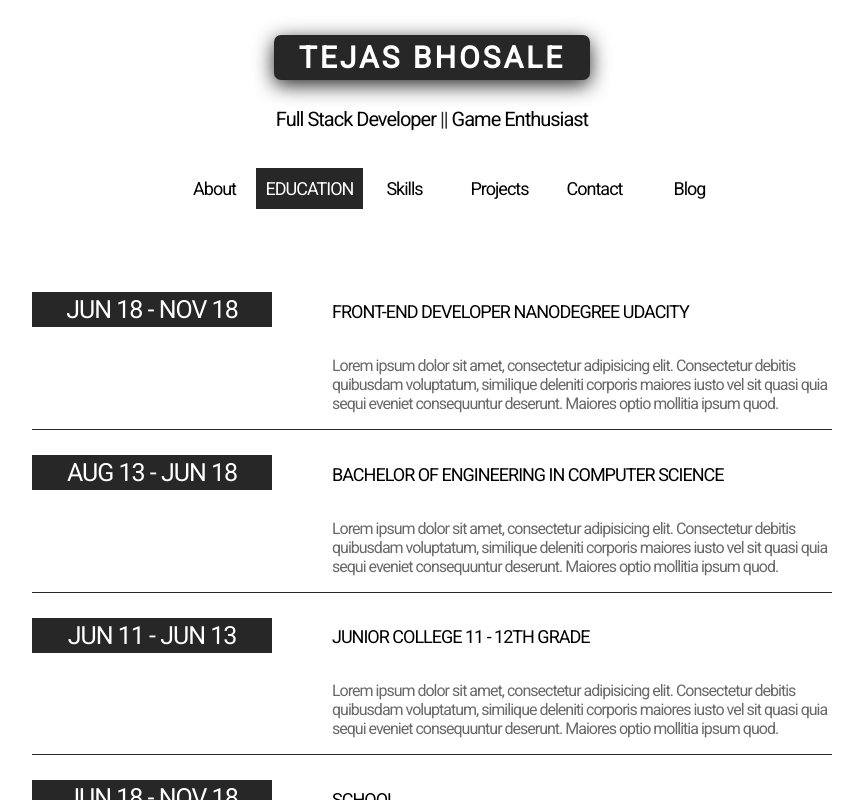
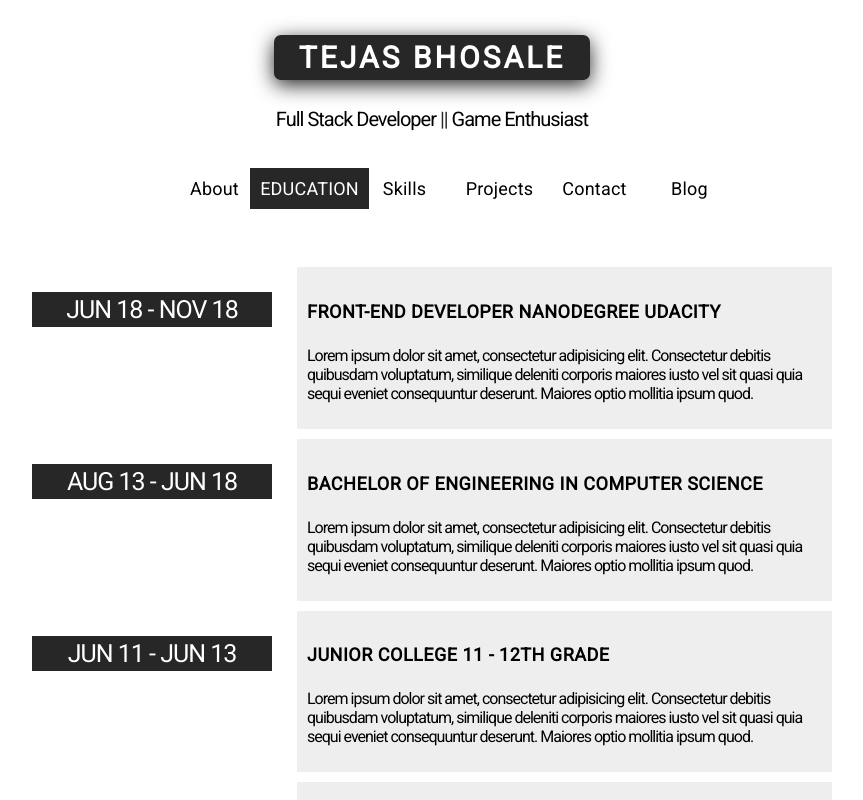
Before and after one commit to bhosaleT/my-portfolio-react, a React (Create React App) app: page / in a window 1280 px wide. Both pictures are taken after a click on the item "Education". Shown: the top 800 px of the page, without its empty margins (208-1071 px from the left). Built offline with nearby package versions, Linux system fonts and the light colour scheme.

Commit message:
updated css for education section

```diff
--- a/src/css/App.css
+++ b/src/css/App.css
@@ -66,6 +66,7 @@ body {
 li {
   list-style: none;
   margin: 0;
+  letter-spacing: 0.2px;
 }
 
 .selector-list {
@@ -99,8 +100,8 @@ li {
   /* color: #696969; */
   letter-spacing: 0.5px;
   /* margin-right: 15px; */
-   background: #eeeeee;
-   padding: 20px;
+  background: #eeeeee;
+  padding: 20px;
 }
 
 .highlight {
@@ -141,8 +142,8 @@ li {
 
 .education-block__tab {
   display: flex;
-  border-bottom: 1px solid #272727;
-  /* margin-bottom: 10px;   */
+  /* border-bottom: 1px solid #272727; */
+  margin-bottom: 10px;
 }
 .education-block__date {
   flex: 0 0 30%;
@@ -154,27 +155,28 @@ li {
   font-weight: 300;
   display: flex;
   align-items: center;
+  margin-right: 25px;
   justify-content: center;
 }
 
 .education-block__info {
   flex: 1;
-  padding-left: 60px;
+  padding: 10px;
+  /* padding-left: 60px; */
+  background: #eeeeee;
 }
 
 .education-block__heading {
   font-size: 18px;
-  /* background: #272727; */
-  padding: 10px 0;
-  /* color: white; */
-  text-align: left;
+  padding: 0;
   text-transform: uppercase;
-  font-weight: 300;
+  font-weight: bold;
+  letter-spacing: 0.5px;
 }
+
 .education-block__paragraph {
   font-size: 16px;
-  text-align: left;
-  color: #696969;
+
 }
 
 /*            SKILLS SECTION                 */
@@ -201,7 +203,7 @@ li {
   margin: 0;
 }
 
-.skill-item{
+.skill-item {
   font-size: 17px;
   padding: 5px 0;
   color: #696969;
```
